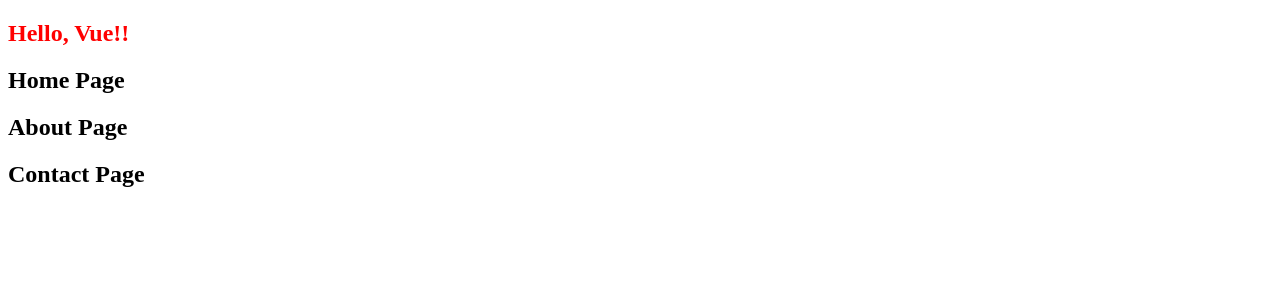
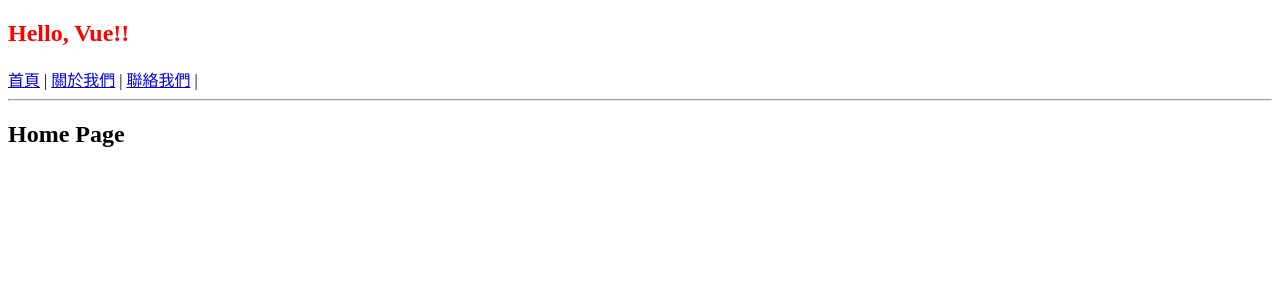
Before and after one commit to HsiaoHungWang/vue-ojtm, a Vue app: page / in a window 1280 px wide. Shown: the top 300 px of the page. Built offline with nearby package versions, Linux system fonts and the light colour scheme.

Commit message:
使用RouterView及RouterLink

```diff
--- a/src/App.vue
+++ b/src/App.vue
@@ -20,9 +20,16 @@
 
 <template>
   <h2 id="apph2">Hello, Vue!!</h2>
-  <HomeView></HomeView>
+  <RouterLink to="/">首頁</RouterLink> |
+  <RouterLink to="/about">關於我們</RouterLink> |
+  <RouterLink to="/xyz">聯絡我們</RouterLink> |
+  <hr />
+  <RouterView></RouterView>
+
+
+  <!-- <HomeView></HomeView>
   <AboutView></AboutView>
-  <ContactView></ContactView>
+  <ContactView></ContactView> -->
   <!-- <ClockComponent></ClockComponent>
   <BMIComponent></BMIComponent>
   <hr />
```
